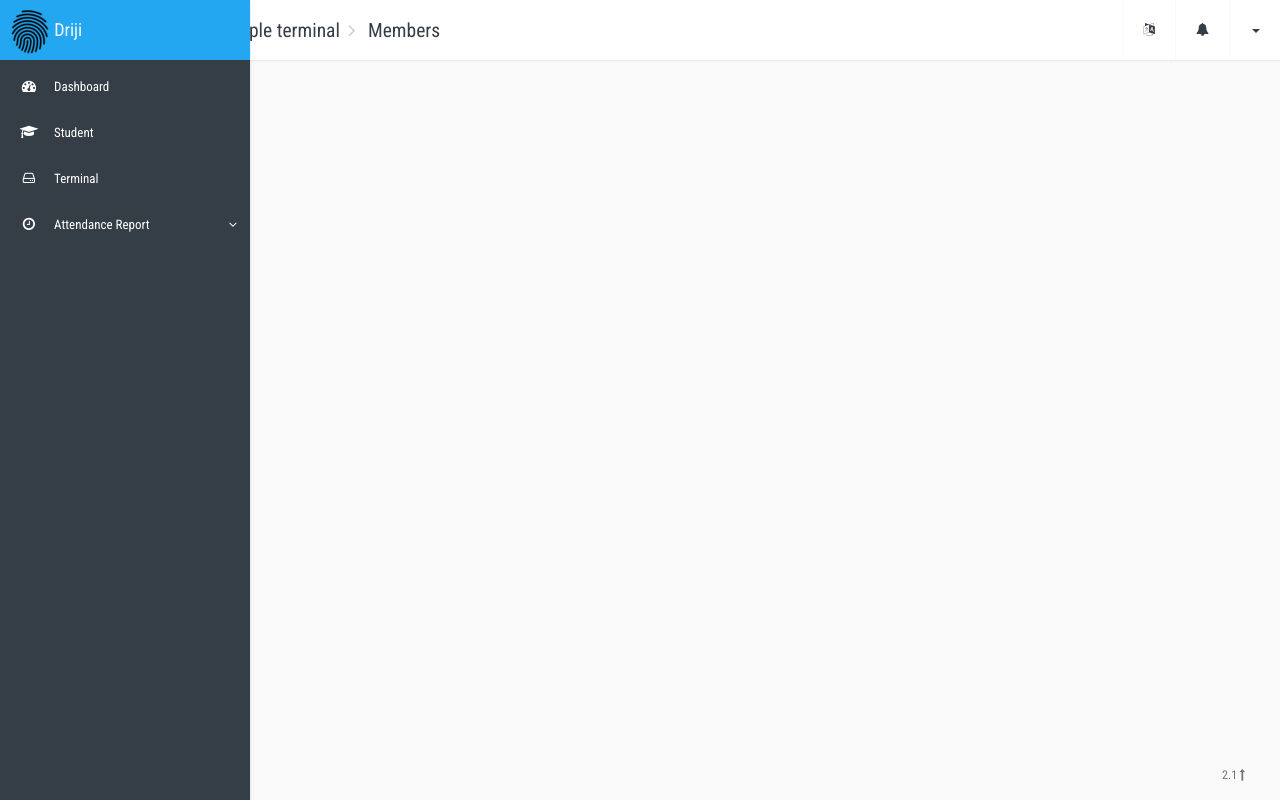
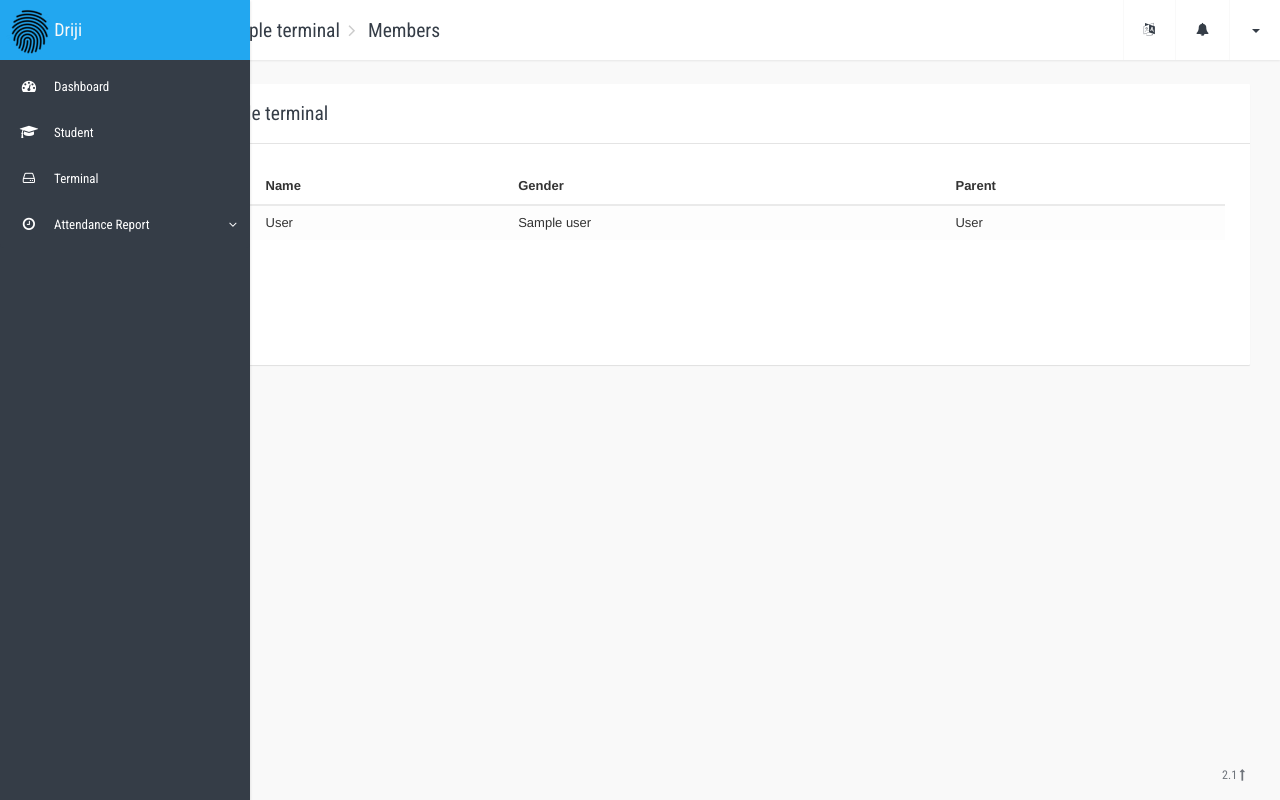
Before and after one commit to fananimi/driji, a Django app: template driji/templates/terminal_members.html in a window 1280 px wide. Run offline with Django 3.2, Linux system fonts and the light colour scheme; the template is opened without the code that fills it: most values are stand-ins (such as "Sample title", 1, 10 or a date in 2020); some libraries are stand-ins or nearby versions.

Commit message:
update terminal member page

```diff
--- a/driji/templates/terminal_members.html
+++ b/driji/templates/terminal_members.html
@@ -17,3 +17,41 @@
   </li>
 </ol>
 {% endblock %}
+
+{% block content %}
+  <div class="row">
+    <div class="col-xs-12">
+      <div class="card">
+        <div class="card-header">
+          <div class="card-title">
+          <div class="title">
+            {% trans 'Member of ' %} {{ terminal.name }}
+          </div>
+          </div>
+        </div>
+        <div class="card-body" style="margin-bottom: 80px;">
+          <table class="table table-striped" cellspacing="0" width="100%">
+            <thead>
+              <tr>
+                <th>{% trans 'ID' %}</th>
+                <th>{% trans 'Name' %}</th>
+                <th>{% trans 'Gender' %}</th>
+                <th>{% trans 'Parent' %}</th>
+              </tr>
+            </thead>
+            <tbody>
+              {% for user in terminal.user_set.all %}
+                <tr>
+                  <td>{{ user.id }}</td>
+                  <td>{{ user.fullname }}</td>
+                  <td>{{ user.gender_name }}</td>
+                  <td>{{ user.parent.fullname }}</td>
+                </tr>
+              {% endfor  %}
+            </tbody>
+          </table>
+        </div>
+      </div>
+    </div>
+  </div>
+{% endblock %}
```
